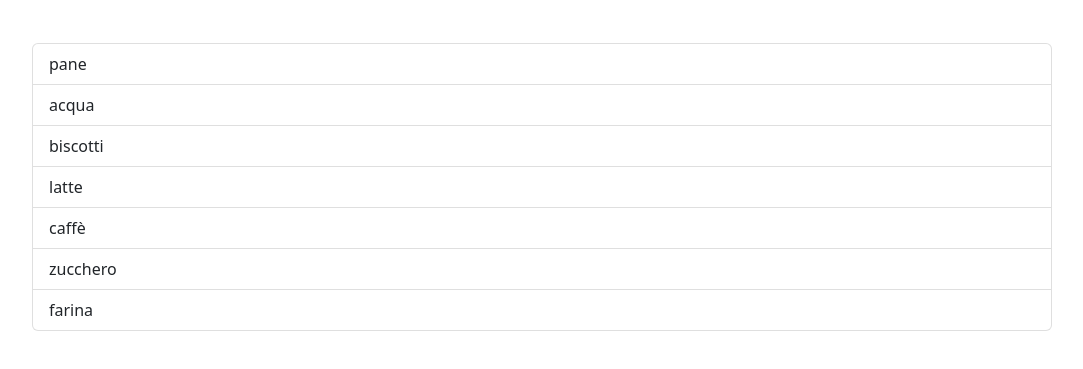
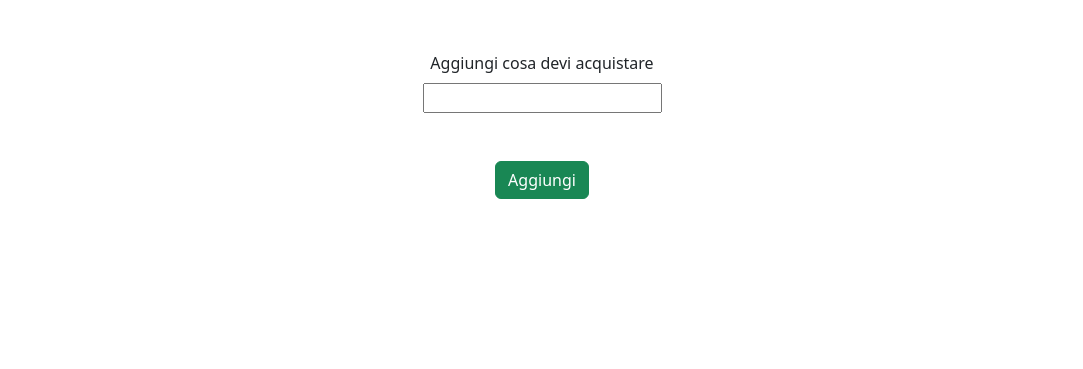
Before and after one commit to Michel-Ramirez/js-lista-spesa, a plain HTML site: page index.html in a window 1280 px wide. Shown: the part 101-470 px from the top of the page, without its empty margins (98-1181 px from the left). Drawn offline with nearby package versions, Linux system fonts and the light colour scheme.

Commit message:
btn to add item

```diff
--- a/index.html
+++ b/index.html
@@ -16,6 +16,17 @@
 <body>
     <div class="container mt-5">
         <h1 class="text-center">LISTA DELLA SPESA</h1>
+        <div class="text-center">
+            <div class="row flex-column">
+                <div class="col my-5">
+                    <label for="item" class="d-block mb-2">Aggiungi cosa devi acquistare</label>
+                    <input type="text" id='item'>
+                </div>
+                <div class="col">
+                    <button id="btn-add" class="btn btn-success">Aggiungi</button>
+                </div>
+            </div>
+        </div>
         <div id="shoping-list" class="m-5"></div>
     </div>
 </body>
--- a/js/script.js
+++ b/js/script.js
@@ -2,10 +2,18 @@ console.log('JS ok')
 
 // prendo l'elemento dal dom
 const shopingList = document.getElementById('shoping-list');
+const addItems = document.getElementById('item');
+const btn = document.getElementById('btn-add');
+
 
 // creo lista della spesa con un array
-const listItem = ['pane', 'acqua', 'biscotti', 'latte', 'caffè', 'zucchero', 'farina'];
+let listItem = [];
 
+
+btn.addEventListener('click', function(){
+
+    //aggiungo la lista le stringhe inserite dal utente
+   listItem.push(addItems.value.trim())
 
 
     //Monto la lista
@@ -37,3 +45,6 @@ list += `</ul>`
 
     //Stampo nel dom
     shopingList.innerHTML = list
+
+
+});
```
Lines whose indentation alone changed are shown as unchanged.
